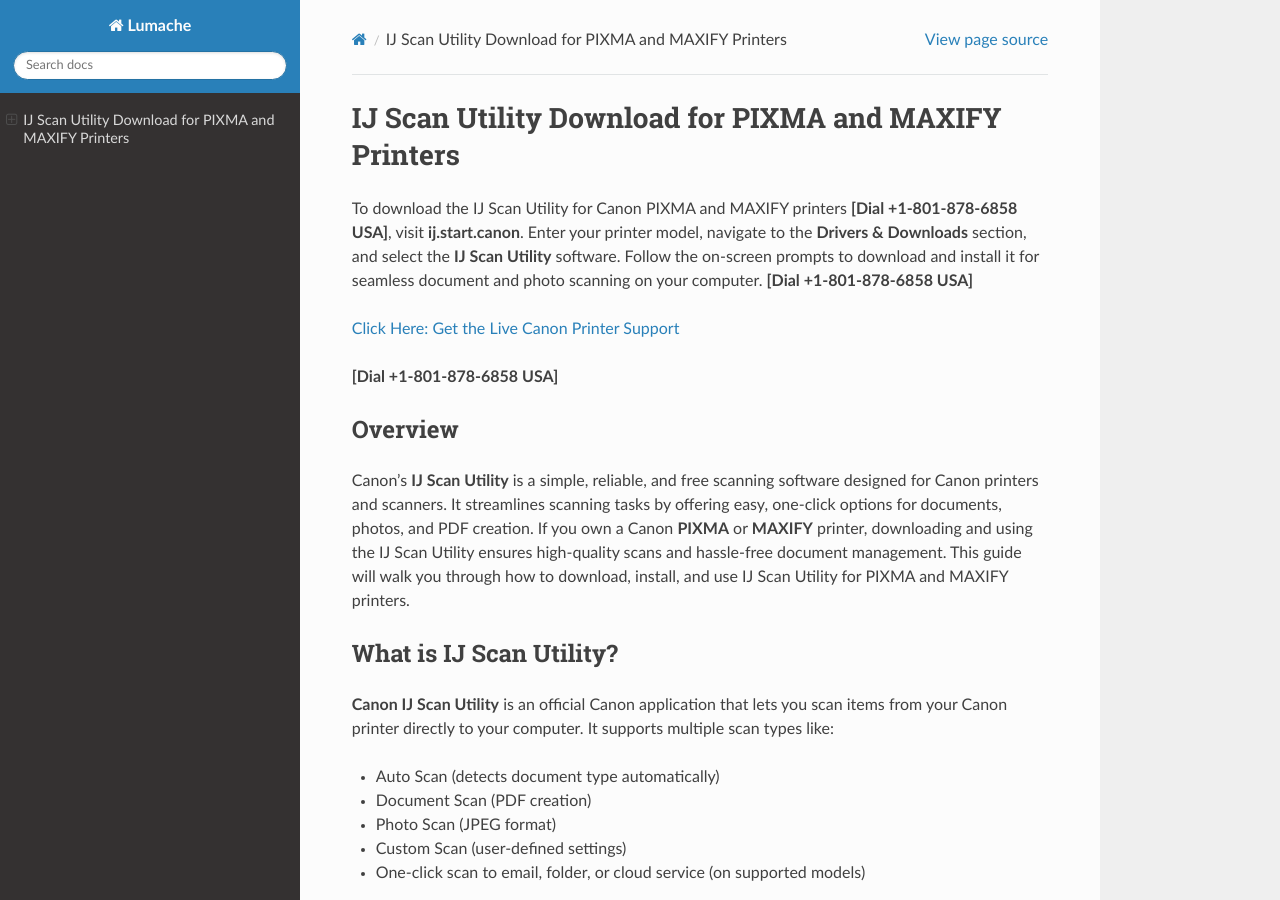
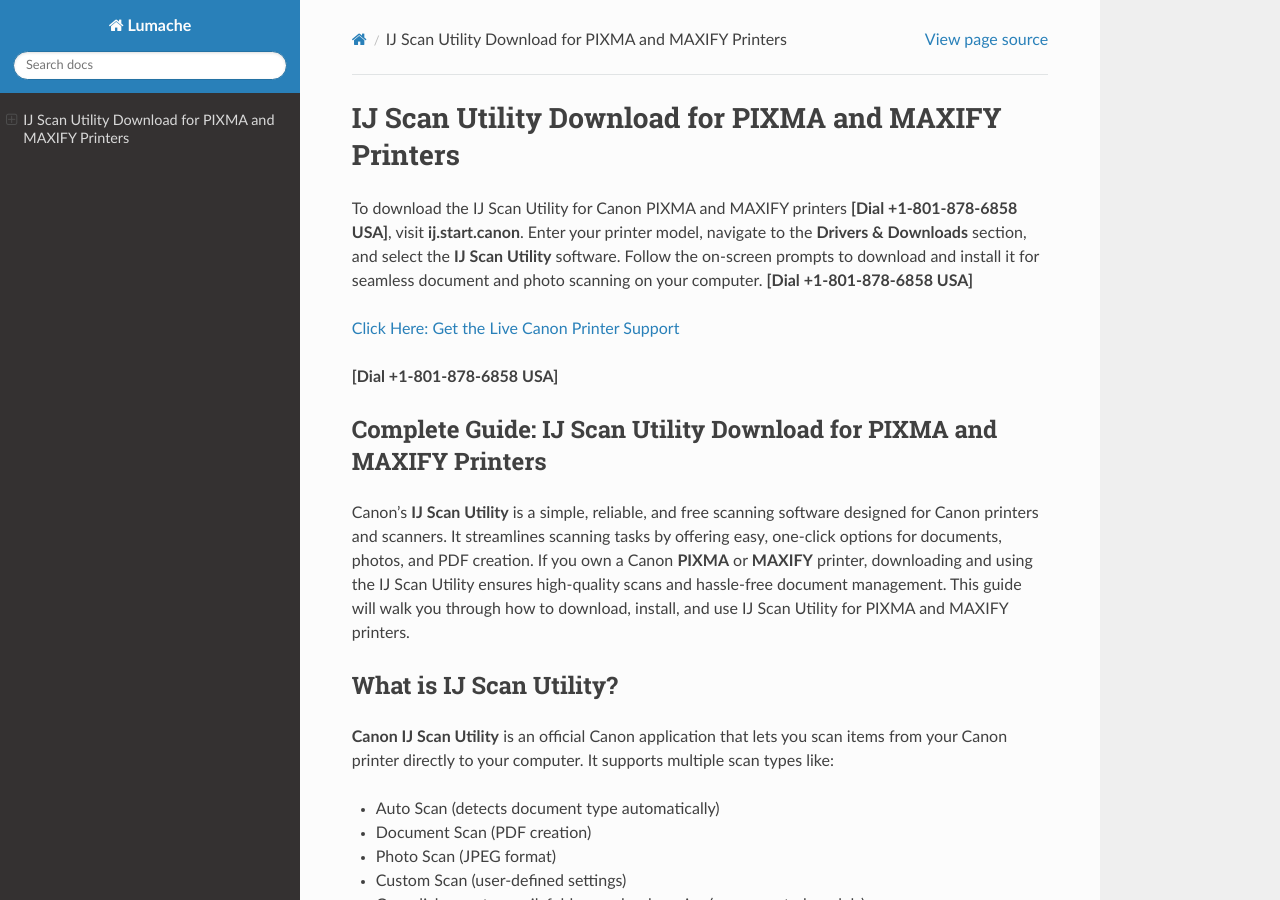
Before and after one commit to meganfloress/pixmaijscan, a Sphinx documentation site: the page built from docs/source/index.rst, in a window 1280 px wide and 900 px high. Built offline with Sphinx 7.4.7 and the Read the Docs theme 3.1.0, drawn with Linux system fonts in a browser that asks for light colours.

Commit message:
Update index.rst

```diff
--- a/docs/source/index.rst
+++ b/docs/source/index.rst
@@ -7,8 +7,8 @@ To download the IJ Scan Utility for Canon PIXMA and MAXIFY printers **[Dial +1-8
 
 **[Dial +1-801-878-6858 USA]**
 
-Overview
---------
+Complete Guide: IJ Scan Utility Download for PIXMA and MAXIFY Printers
+------------------------------------------------------------------------
 
 Canon’s **IJ Scan Utility** is a simple, reliable, and free scanning software designed for Canon printers and scanners.
 It streamlines scanning tasks by offering easy, one-click options for documents, photos, and PDF creation.
```
